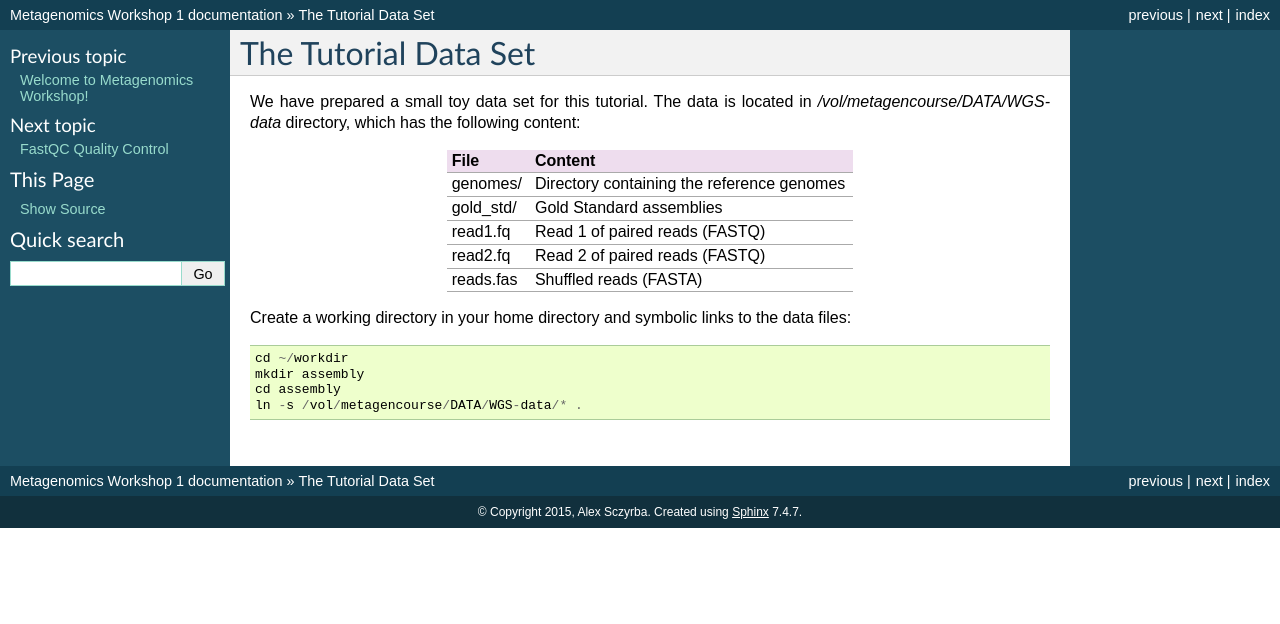
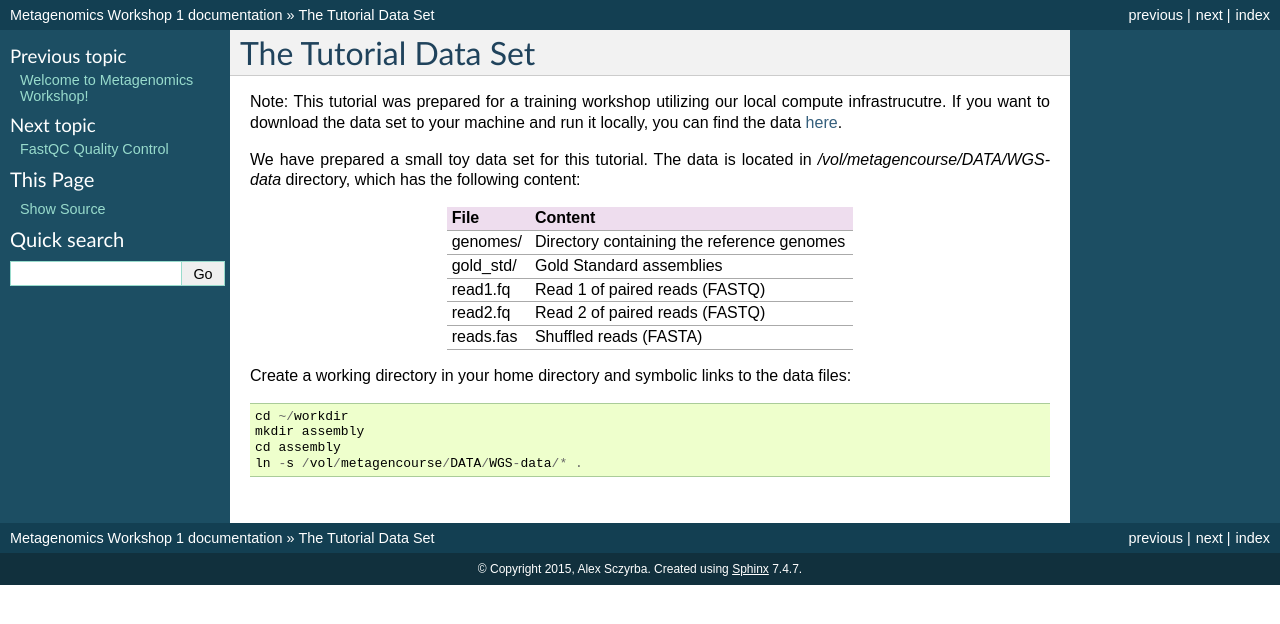
Before and after one commit to metagenomics/metagenomics-workshop, a Sphinx documentation site: the page built from docs/data.rst, in a window 1280 px wide. Shown: the top 624 px of the page. Built offline with Sphinx 7.4.7, drawn with Linux system fonts in a browser that asks for light colours.

Commit message:
added link to data set

```diff
--- a/docs/data.rst
+++ b/docs/data.rst
@@ -1,5 +1,10 @@
 The Tutorial Data Set
 ================================
+
+Note: This tutorial was prepared for a training workshop utilizing
+our local compute infrastrucutre. If you want to download the data set
+to your machine and run it locally, you can find the data
+`here <https://uni-bielefeld.sciebo.de/index.php/s/FpiLaNWWp5MDVui>`_.
 
 We have prepared a small toy data set for this tutorial. The data is located
 in `/vol/metagencourse/DATA/WGS-data` directory, which has the following content:
```
